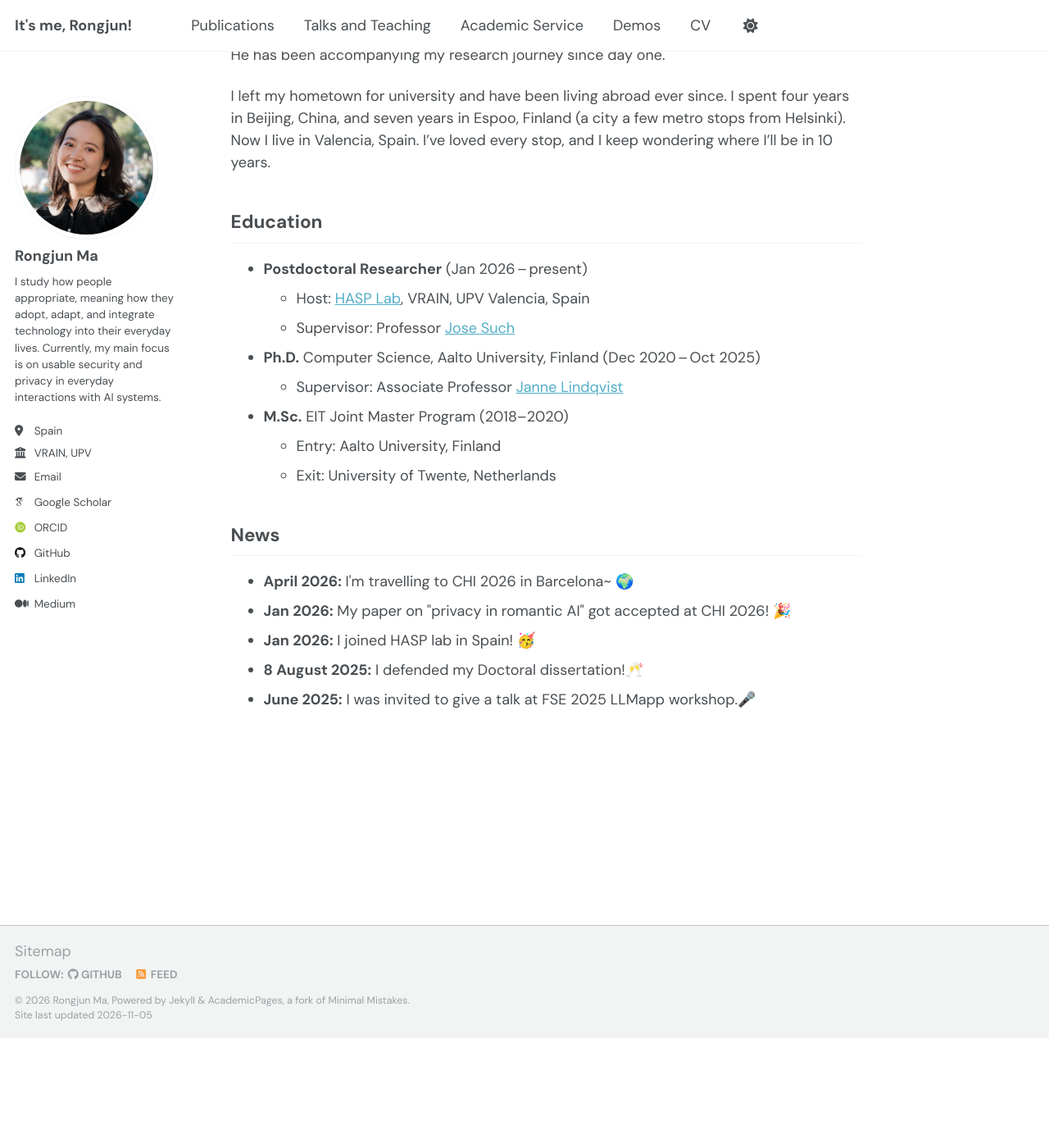
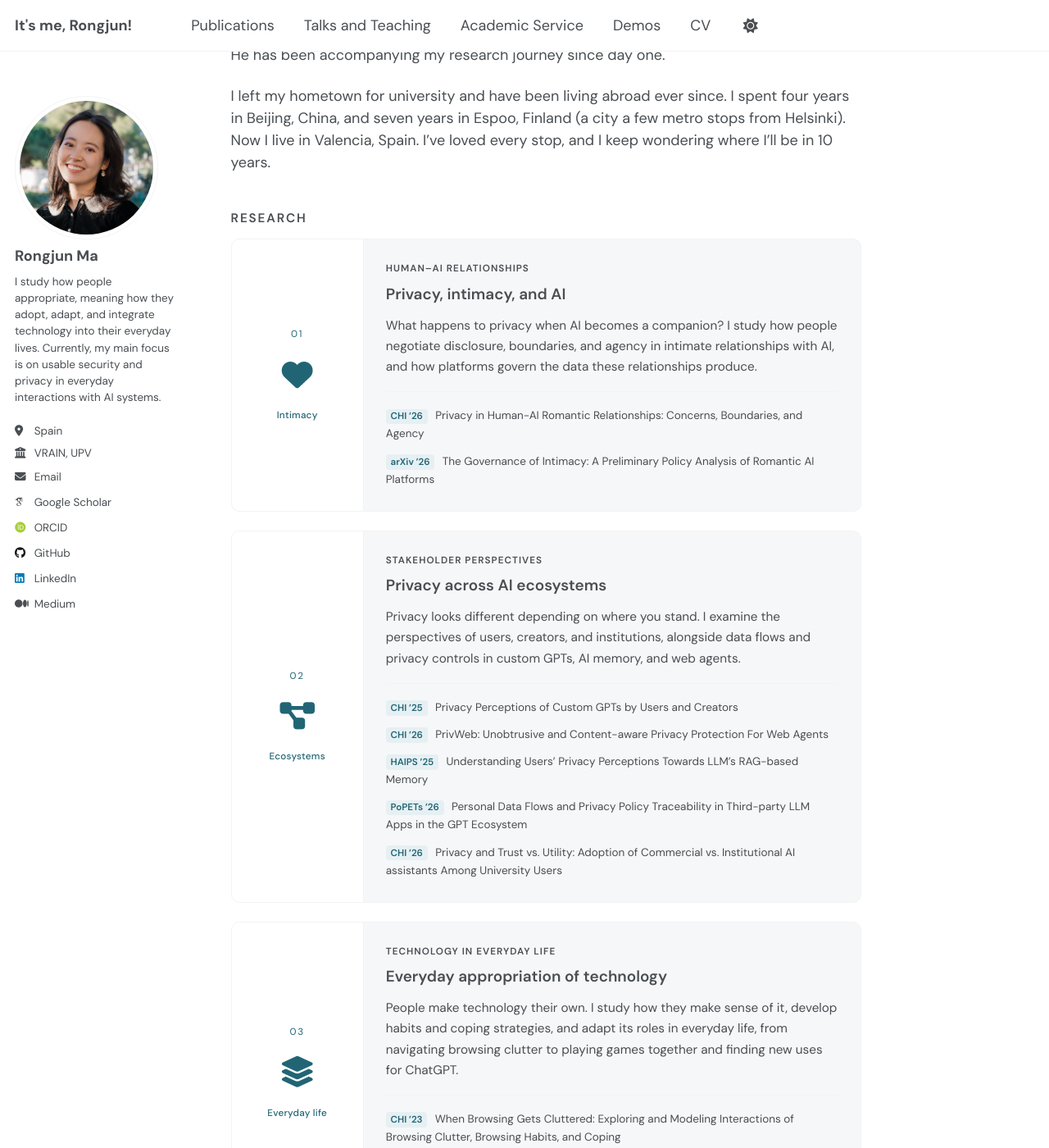
Before and after one commit to marongjun/marongjun.github.io, a Jekyll site: the page built from _pages/about.md, in a window 1280 px wide and 1400 px high, scrolled down 323 px. Shown: the whole window at 82% size. Built offline with Jekyll 4.4.1, drawn with Linux system fonts in a browser that asks for light colours; some web fonts are replaced; before the commit the page ends 1589 px from its top, so only the background shows below that; some of the changed text lies outside the part shown.

Commit message:
Add homepage research directions with linked representative papers

```diff
--- /dev/null
+++ b/_data/research.yml
@@ -0,0 +1,63 @@
+- id: intimacy
+  category: Human–AI relationships
+  title: Privacy, intimacy, and AI
+  icon: fa-heart
+  visual_label: Intimacy
+  description: >-
+    What happens to privacy when AI becomes a companion? I study how people
+    negotiate disclosure, boundaries, and agency in intimate relationships with AI,
+    and how platforms govern the data these relationships produce.
+  papers:
+    - venue: CHI ’26
+      title: "Privacy in Human-AI Romantic Relationships: Concerns, Boundaries, and Agency"
+      url: https://dl.acm.org/doi/full/10.1145/3772318.3791237
+    - venue: arXiv ’26
+      title: "The Governance of Intimacy: A Preliminary Policy Analysis of Romantic AI Platforms"
+      url: https://arxiv.org/abs/2602.22000
+
+- id: ecosystems
+  category: Stakeholder perspectives
+  title: Privacy across AI ecosystems
+  icon: fa-project-diagram
+  visual_label: Ecosystems
+  description: >-
+    Privacy looks different depending on where you stand. I examine the
+    perspectives of users, creators, and institutions, alongside data flows and
+    privacy controls in custom GPTs, AI memory, and web agents.
+  papers:
+    - venue: CHI ’25
+      title: Privacy Perceptions of Custom GPTs by Users and Creators
+      url: https://dl.acm.org/doi/full/10.1145/3706598.3713540
+    - venue: CHI ’26
+      title: "PrivWeb: Unobtrusive and Content-aware Privacy Protection For Web Agents"
+      url: https://dl.acm.org/doi/full/10.1145/3772318.3790919
+    - venue: HAIPS ’25
+      title: Understanding Users’ Privacy Perceptions Towards LLM’s RAG-based Memory
+      url: https://dl.acm.org/doi/full/10.1145/3733816.3760750
+    - venue: PoPETs ’26
+      title: Personal Data Flows and Privacy Policy Traceability in Third-party LLM Apps in the GPT Ecosystem
+      url: https://petsymposium.org/popets/2026/popets-2026-0015.php
+    - venue: CHI ’26
+      title: "Privacy and Trust vs. Utility: Adoption of Commercial vs. Institutional AI assistants Among University Users"
+      url: https://dl.acm.org/doi/full/10.1145/3772318.3790881
+
+- id: appropriation
+  category: Technology in everyday life
+  title: Everyday appropriation of technology
+  icon: fa-layer-group
+  visual_label: Everyday life
+  description: >-
+    People make technology their own. I study how they make sense of it,
+    develop habits and coping strategies, and adapt its roles in everyday life,
+    from navigating browsing clutter to playing games together and finding new
+    uses for ChatGPT.
+  papers:
+    - venue: CHI ’23
+      title: "When Browsing Gets Cluttered: Exploring and Modeling Interactions of Browsing Clutter, Browsing Habits, and Coping"
+      url: https://dl.acm.org/doi/full/10.1145/3544548.3580690
+    - venue: CHI PLAY ’25
+      title: "Fluid Roles for Close-Knit Gaming: Households Playing Digital Games"
+      url: https://dl.acm.org/doi/abs/10.1145/3748619
+    - venue: CSCW ’26
+      title: ChatGPT Sensemaking and Appropriation in Everyday Life
+      url: https://dl.acm.org/doi/full/10.1145/3816911
--- /dev/null
+++ b/_includes/research.html
@@ -0,0 +1,26 @@
+<section class="research-overview" id="research" aria-labelledby="research-heading">
+  <h2 class="research-overview__heading" id="research-heading">Research</h2>
+  <div class="research-overview__list">
+    {% for direction in site.data.research %}
+    <article class="research-card" aria-labelledby="research-{{ direction.id }}">
+      <div class="research-card__visual" aria-hidden="true">
+        <span class="research-card__number">0{{ forloop.index }}</span>
+        <i class="fas {{ direction.icon }} research-card__icon"></i>
+        <span class="research-card__visual-label">{{ direction.visual_label }}</span>
+      </div>
+      <div class="research-card__body">
+        <p class="research-card__category">{{ direction.category }}</p>
+        <h3 id="research-{{ direction.id }}">{{ direction.title }}</h3>
+        <p class="research-card__description">{{ direction.description }}</p>
+        <ul class="research-card__papers" aria-label="Representative papers">
+          {% for paper in direction.papers %}
+          <li>
+            <a href="{{ paper.url | escape }}"><span class="research-card__venue">{{ paper.venue }}</span> <span>{{ paper.title | escape }}</span></a>
+          </li>
+          {% endfor %}
+        </ul>
+      </div>
+    </article>
+    {% endfor %}
+  </div>
+</section>
--- a/_pages/about.md
+++ b/_pages/about.md
@@ -13,6 +13,8 @@ I'm interested in theory and methodology; they are lenses and tools to interpret
 I have a cat Chester, who is a rebellious, talkative, peaceful, multicultural middle-aged male. He has been accompanying my research journey since day one.
 
 I left my hometown for university and have been living abroad ever since. I spent four years in Beijing, China, and seven years in Espoo, Finland (a city a few metro stops from Helsinki). Now I live in Valencia, Spain. I’ve loved every stop, and I keep wondering where I’ll be in 10 years.
+
+{% include research.html %}
 
 ## Education
 - **Postdoctoral Researcher** (Jan 2026 – present)
--- /dev/null
+++ b/_sass/layout/_research.scss
@@ -0,0 +1,164 @@
+/* Homepage research directions and representative papers. */
+.research-overview {
+  --research-surface: #f6f7f9;
+  --research-visual: #fff;
+  --research-accent: #216575;
+  --research-label-bg: #e6f0f3;
+  margin: 2.5em 0;
+
+  .research-overview__heading {
+    margin: 0 0 1em;
+    padding: 0;
+    border: 0;
+    font-size: 0.85em;
+    font-weight: 600;
+    letter-spacing: 0.12em;
+    text-transform: uppercase;
+  }
+
+  &__list {
+    display: grid;
+    gap: 1.25em;
+  }
+}
+
+.research-card {
+  display: grid;
+  grid-template-columns: minmax(110px, 21%) minmax(0, 1fr);
+  overflow: hidden;
+  border: 1px solid var(--global-border-color);
+  border-radius: 10px;
+  background: var(--research-surface);
+
+  &__visual {
+    display: flex;
+    flex-direction: column;
+    align-items: center;
+    justify-content: center;
+    gap: 1.2em;
+    padding: 1.5em 0.5em;
+    border-right: 1px solid var(--global-border-color);
+    background: var(--research-visual);
+    color: var(--research-accent);
+  }
+
+  &__number {
+    font-size: 0.65em;
+    letter-spacing: 0.15em;
+  }
+
+  &__icon {
+    font-size: 2.1em;
+  }
+
+  &__visual-label {
+    font-size: 0.65em;
+    font-weight: 500;
+    letter-spacing: 0.02em;
+    text-align: center;
+  }
+
+  &__body {
+    min-width: 0;
+    padding: 1.5em;
+
+    h3 {
+      margin: 0 0 0.7em;
+      font-size: 1.05em;
+      font-weight: 600;
+      line-height: 1.35;
+    }
+  }
+
+  .research-card__category {
+    margin: 0 0 0.8em;
+    font-size: 0.65em;
+    font-weight: 600;
+    letter-spacing: 0.09em;
+    line-height: 1.5;
+    text-transform: uppercase;
+  }
+
+  .research-card__description {
+    margin: 0 0 1.1em;
+    font-size: 0.85em;
+    line-height: 1.65;
+  }
+
+  &__papers {
+    display: grid;
+    gap: 0.6em;
+    margin: 0;
+    padding: 1em 0 0;
+    border-top: 1px solid var(--global-border-color);
+    list-style: none;
+
+    li {
+      margin: 0;
+      font-size: 0.75em;
+      line-height: 1.65;
+    }
+
+    a {
+      display: block;
+      color: var(--global-text-color);
+      text-decoration: none;
+      overflow-wrap: anywhere;
+
+      &:visited { color: var(--global-text-color); }
+
+      &:hover, &:focus-visible {
+        color: var(--research-accent);
+        text-decoration: underline;
+        text-underline-offset: 3px;
+      }
+    }
+  }
+
+  &__venue {
+    display: inline-block;
+    margin-right: 0.5em;
+    padding: 0.05em 0.5em;
+    border-radius: 4px;
+    background: var(--research-label-bg);
+    color: var(--research-accent);
+    font-size: 0.86em;
+    font-weight: 600;
+    line-height: 1.5;
+    white-space: nowrap;
+    vertical-align: baseline;
+  }
+}
+
+html[data-theme="dark"] .research-overview {
+  --research-surface: #20262d;
+  --research-visual: #1b2026;
+  --research-accent: #9fd4df;
+  --research-label-bg: #293e47;
+}
+
+@media (max-width: 600px) {
+  .research-card {
+    grid-template-columns: minmax(0, 1fr);
+
+    &__visual {
+      flex-direction: row;
+      justify-content: flex-start;
+      gap: 0.8em;
+      padding: 0.9em 1.2em;
+      border-right: 0;
+      border-bottom: 1px solid var(--global-border-color);
+    }
+
+    &__icon { font-size: 1em; }
+    &__body { padding: 1.2em; }
+    &__papers li { font-size: 0.85em; }
+  }
+}
+
+@media (pointer: coarse) {
+  .research-card__papers a {
+    min-height: 44px;
+    padding: 0.25em 0;
+  }
+}
--- a/assets/css/main.scss
+++ b/assets/css/main.scss
@@ -35,6 +35,7 @@
     "layout/page",
     "layout/archive",
     "layout/sidebar",
+    "layout/research",
 
     "vendor/font-awesome/fontawesome",
     "vendor/font-awesome/solid",
```
